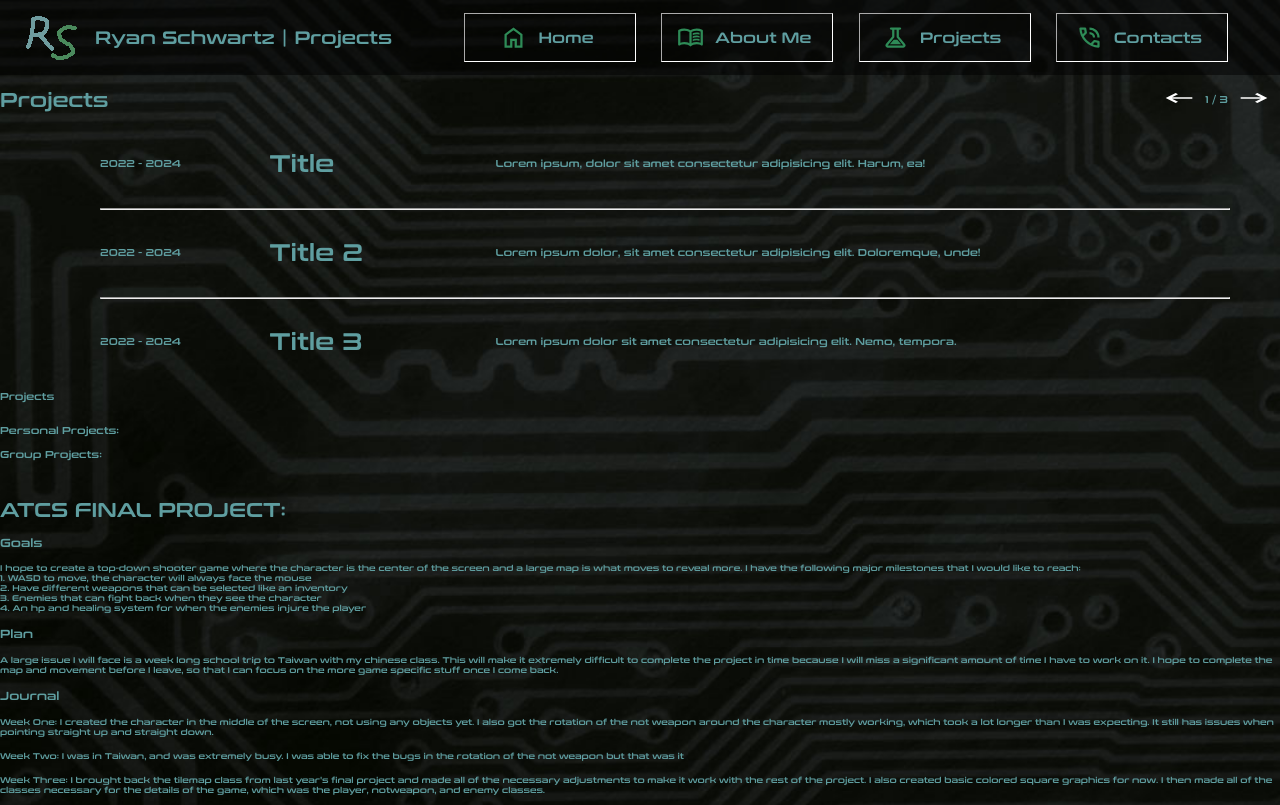
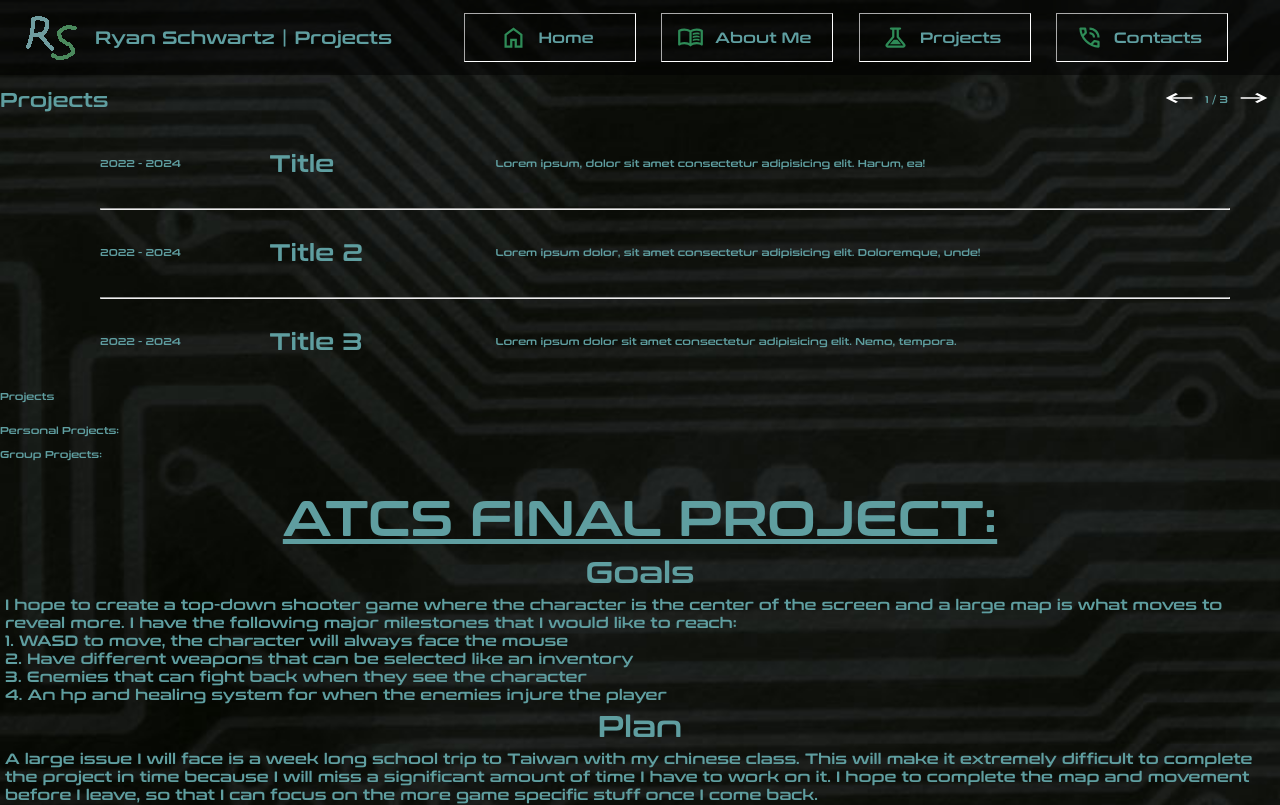
Before and after one commit to totallyepichackerman/coolWebsiteOohYeah, a plain HTML site: page pages/projects.html in a window 1280 px wide. Shown: the top 805 px of the page. Drawn offline with Linux system fonts and the light colour scheme.

Commit message:
added final project

```diff
--- a/style/project-style.css
+++ b/style/project-style.css
@@ -162,6 +162,24 @@ body {
     width: 65%;
 }
 
+.title {
+    font-size: 50px;
+    text-align: center;
+    text-decoration: underline;
+    margin: 5px;
+}
+
+.subtitle {
+    font-size: 30px;
+    text-align: center;
+    margin: 5px;
+}
+
+.text {
+    font-size: 15px;
+    margin: 5px;
+}
+
 /* IMPORTANT CLASSES */
 .hidden {
     display: none;
```
